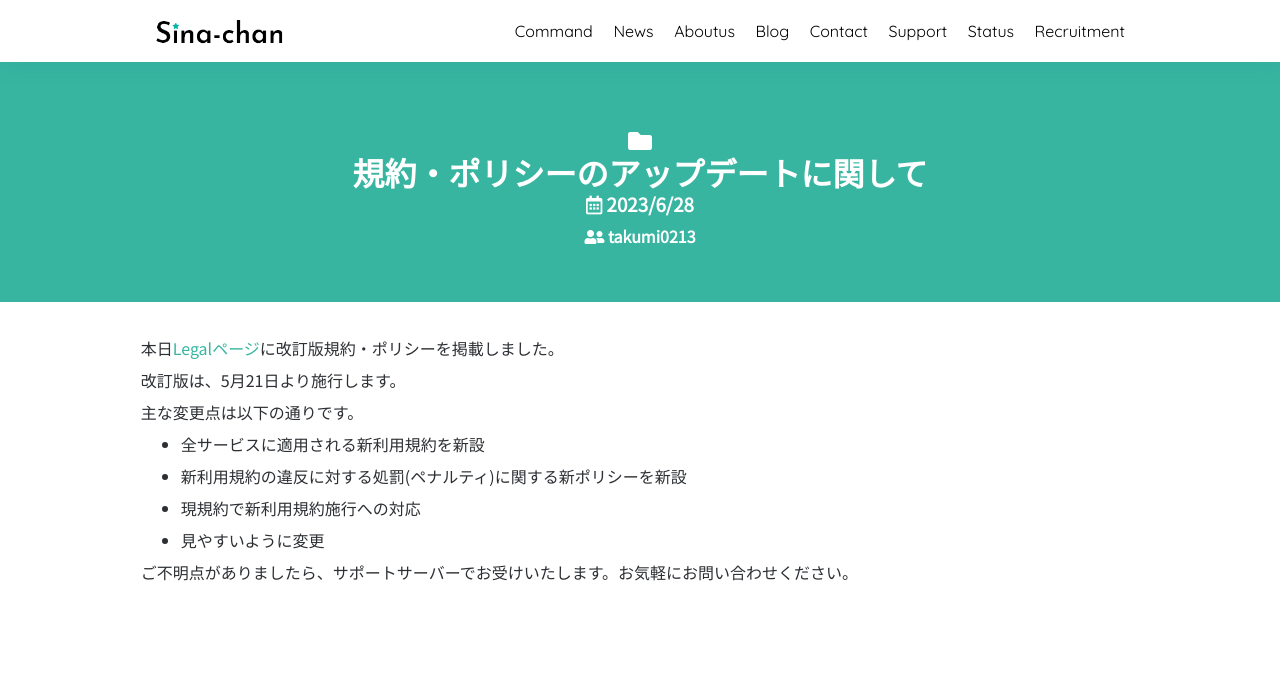
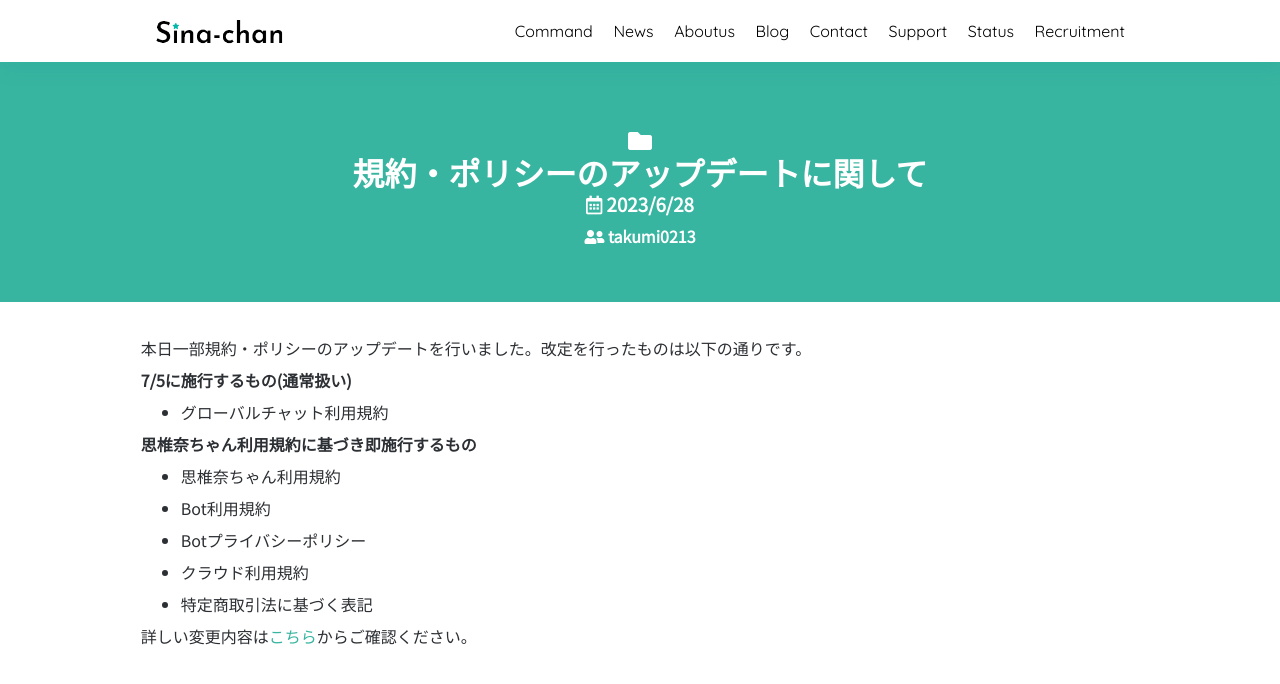
Before and after one commit to SinaKitagami/sinakitagami.github.io, a Jekyll site: the page built from _posts/important-news/2023-06-28-legal-update.md, in a window 1280 px wide and 900 px high. Shown: the top 684 px of the window. Built offline with Jekyll 4.4.1, drawn with Linux system fonts in a browser that asks for light colours; nearby versions of some CDN libraries; a script that is not in the unit is left out.

Commit message:
Update 2

```diff
--- a/_posts/important-news/2023-06-28-legal-update.md
+++ b/_posts/important-news/2023-06-28-legal-update.md
@@ -5,15 +5,18 @@ date: 2023-06-28 19:20:00 +09:00
 author: takumi0213
 
 ---
-本日<a href="{{site.url}}/legal" class="a-orange">Legalページ</a>に改訂版規約・ポリシーを掲載しました。
+本日一部規約・ポリシーのアップデートを行いました。改定を行ったものは以下の通りです。
 
-改訂版は、5月21日より施行します。
+#### 7/5に施行するもの(通常扱い)
 
-主な変更点は以下の通りです。
+- グローバルチャット利用規約
 
-- 全サービスに適用される新利用規約を新設
-- 新利用規約の違反に対する処罰(ペナルティ)に関する新ポリシーを新設
-- 現規約で新利用規約施行への対応
-- 見やすいように変更
+#### 思椎奈ちゃん利用規約に基づき即施行するもの
 
-ご不明点がありましたら、サポートサーバーでお受けいたします。お気軽にお問い合わせください。
+- 思椎奈ちゃん利用規約
+- Bot利用規約
+- Botプライバシーポリシー
+- クラウド利用規約
+- 特定商取引法に基づく表記
+
+詳しい変更内容は<a href="{{site.url}}/legal/release-note" class="a-orange">こちら</a>からご確認ください。
```
Also changed, not shown: _posts/legal/2023-06-28-release-note.md (+8 -7 lines), _posts/recruitment/2023-05-12-program.md (+0 -4 lines), _posts/recruitment/2023-06-28-illust.md (added, +30 -0 lines), index.md (+11 -0 lines).
